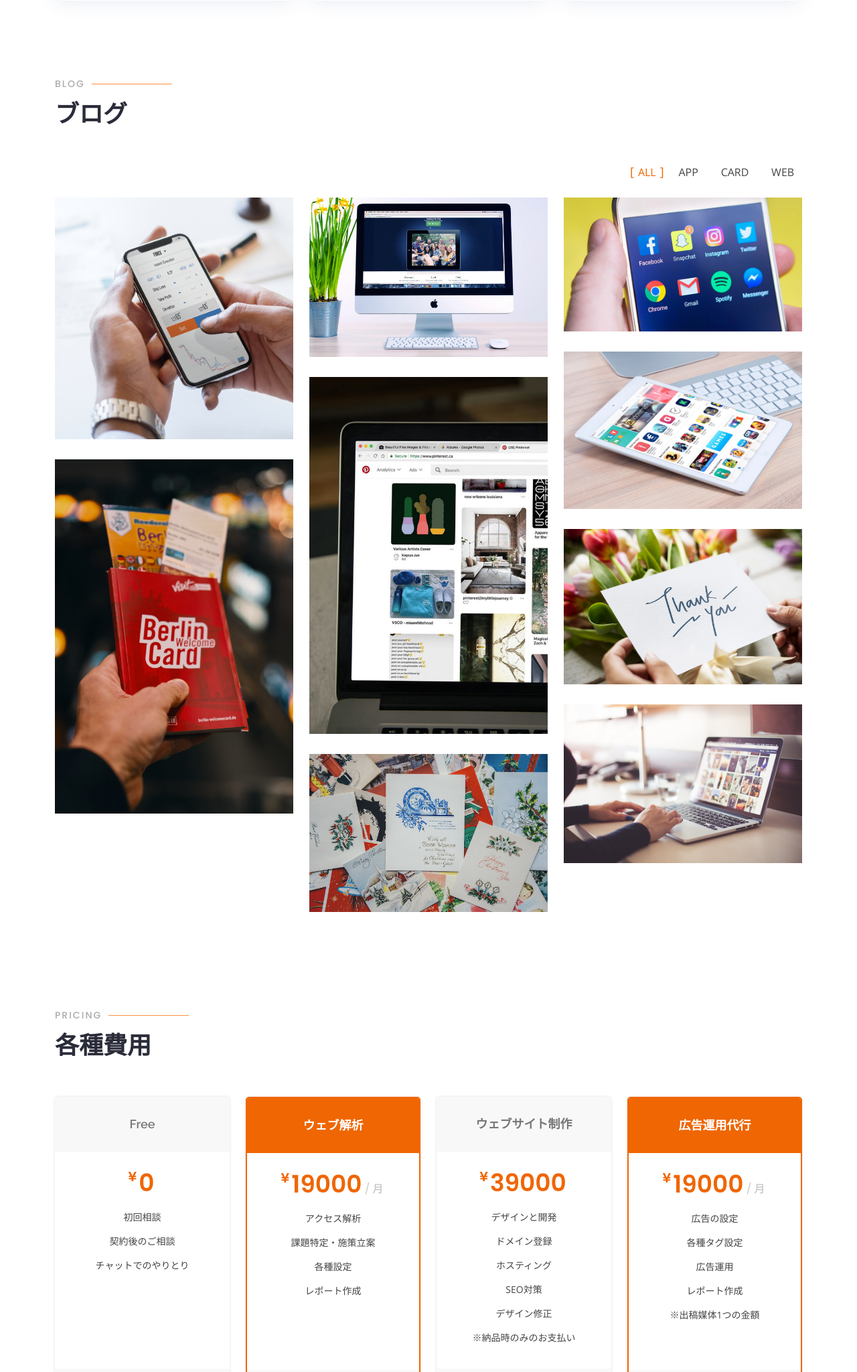
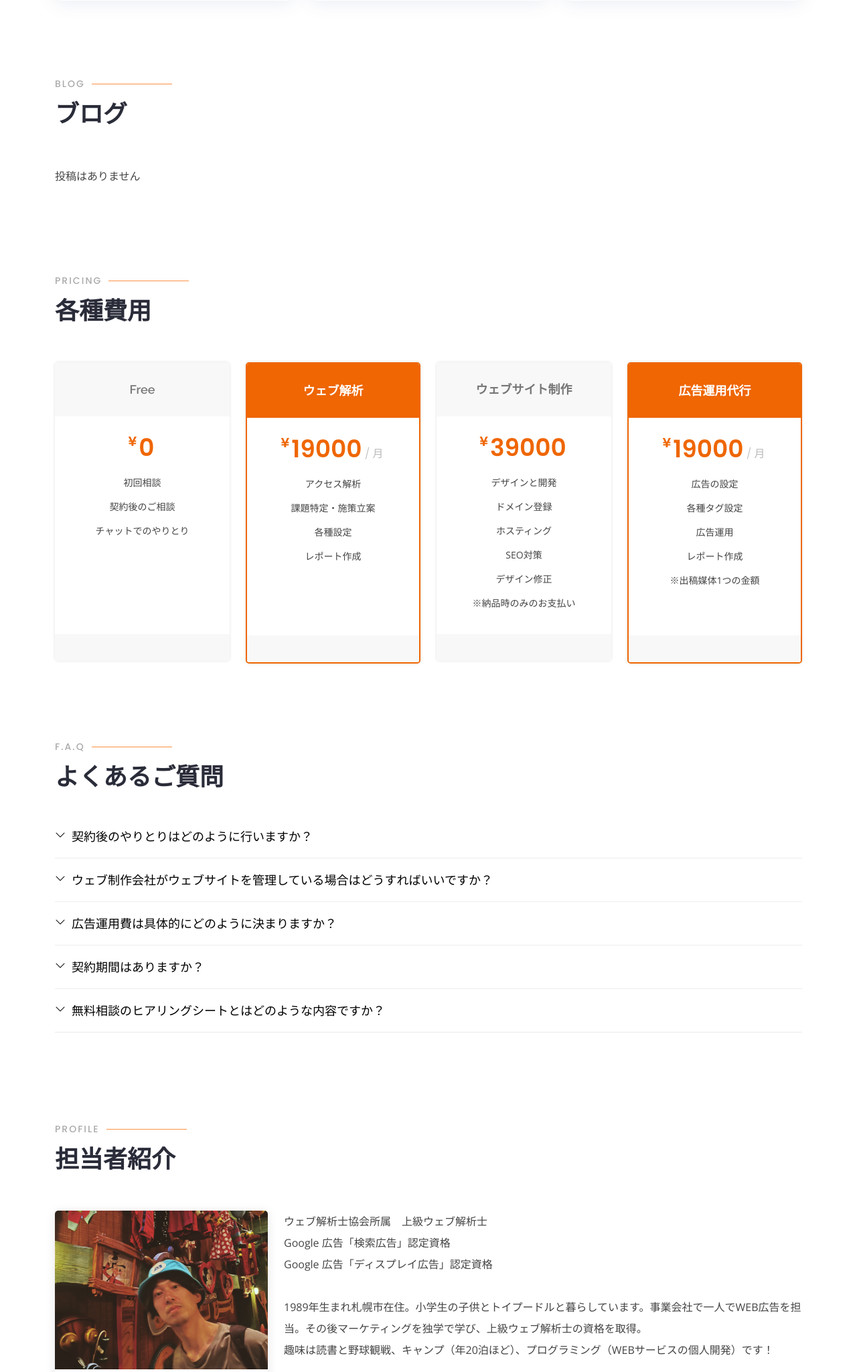
Before and after one commit to hiroshima830/marketing_hp, a Flask app: page / in a window 1280 px wide. Shown: the part 2813-4862 px from the top of the page at 67% size. Run offline with Flask 2, Linux system fonts and the light colour scheme; some libraries are stand-ins or nearby versions.

Commit message:
プロフィール写真

```diff
--- a/templates/index.html
+++ b/templates/index.html
@@ -331,134 +331,133 @@
                 <h2>Blog</h2>
                 <p>ブログ</p>
             </div>
+<p>投稿はありません</p>
+<!--            <ul id="portfolio-flters" class="d-flex justify-content-end" data-aos="fade-up">-->
+<!--                <li data-filter="*" class="filter-active">All</li>-->
+<!--                <li data-filter=".filter-app">App</li>-->
+<!--                <li data-filter=".filter-card">Card</li>-->
+<!--                <li data-filter=".filter-web">Web</li>-->
+<!--            </ul>-->
 
-            <ul id="portfolio-flters" class="d-flex justify-content-end" data-aos="fade-up">
-                <li data-filter="*" class="filter-active">All</li>
-                <li data-filter=".filter-app">App</li>
-                <li data-filter=".filter-card">Card</li>
-                <li data-filter=".filter-web">Web</li>
-            </ul>
+<!--            <div class="row portfolio-container" data-aos="fade-up">-->
+<!--                <div class="col-lg-4 col-md-6 portfolio-item filter-app">-->
+<!--                    <div class="portfolio-img"><img src="static/img/portfolio/portfolio-1.jpg" class="img-fluid" alt="">-->
+<!--                    </div>-->
+<!--                    <div class="portfolio-info">-->
+<!--                        <h4>App 1</h4>-->
+<!--                        <p>App</p>-->
+<!--                        <a href="static/img/portfolio/portfolio-1.jpg" data-gallery="portfolioGallery"-->
+<!--                           class="portfolio-lightbox preview-link" title="App 1"><i class="bx bx-plus"></i></a>-->
+<!--                        <a href="portfolio-details.html" class="details-link" title="More Details"><i-->
+<!--                                class="bx bx-link"></i></a>-->
+<!--                    </div>-->
+<!--                </div>-->
 
-            <div class="row portfolio-container" data-aos="fade-up">
+<!--                <div class="col-lg-4 col-md-6 portfolio-item filter-web">-->
+<!--                    <div class="portfolio-img"><img src="static/img/portfolio/portfolio-2.jpg" class="img-fluid" alt="">-->
+<!--                    </div>-->
+<!--                    <div class="portfolio-info">-->
+<!--                        <h4>Web 3</h4>-->
+<!--                        <p>Web</p>-->
+<!--                        <a href="static/img/portfolio/portfolio-2.jpg" data-gallery="portfolioGallery"-->
+<!--                           class="portfolio-lightbox preview-link" title="Web 3"><i class="bx bx-plus"></i></a>-->
+<!--                        <a href="portfolio-details.html" class="details-link" title="More Details"><i-->
+<!--                                class="bx bx-link"></i></a>-->
+<!--                    </div>-->
+<!--                </div>-->
 
-                <div class="col-lg-4 col-md-6 portfolio-item filter-app">
-                    <div class="portfolio-img"><img src="static/img/portfolio/portfolio-1.jpg" class="img-fluid" alt="">
-                    </div>
-                    <div class="portfolio-info">
-                        <h4>App 1</h4>
-                        <p>App</p>
-                        <a href="static/img/portfolio/portfolio-1.jpg" data-gallery="portfolioGallery"
-                           class="portfolio-lightbox preview-link" title="App 1"><i class="bx bx-plus"></i></a>
-                        <a href="portfolio-details.html" class="details-link" title="More Details"><i
-                                class="bx bx-link"></i></a>
-                    </div>
-                </div>
+<!--                <div class="col-lg-4 col-md-6 portfolio-item filter-app">-->
+<!--                    <div class="portfolio-img"><img src="static/img/portfolio/portfolio-3.jpg" class="img-fluid" alt="">-->
+<!--                    </div>-->
+<!--                    <div class="portfolio-info">-->
+<!--                        <h4>App 2</h4>-->
+<!--                        <p>App</p>-->
+<!--                        <a href="static/img/portfolio/portfolio-3.jpg" data-gallery="portfolioGallery"-->
+<!--                           class="portfolio-lightbox preview-link" title="App 2"><i class="bx bx-plus"></i></a>-->
+<!--                        <a href="portfolio-details.html" class="details-link" title="More Details"><i-->
+<!--                                class="bx bx-link"></i></a>-->
+<!--                    </div>-->
+<!--                </div>-->
 
-                <div class="col-lg-4 col-md-6 portfolio-item filter-web">
-                    <div class="portfolio-img"><img src="static/img/portfolio/portfolio-2.jpg" class="img-fluid" alt="">
-                    </div>
-                    <div class="portfolio-info">
-                        <h4>Web 3</h4>
-                        <p>Web</p>
-                        <a href="static/img/portfolio/portfolio-2.jpg" data-gallery="portfolioGallery"
-                           class="portfolio-lightbox preview-link" title="Web 3"><i class="bx bx-plus"></i></a>
-                        <a href="portfolio-details.html" class="details-link" title="More Details"><i
-                                class="bx bx-link"></i></a>
-                    </div>
-                </div>
+<!--                <div class="col-lg-4 col-md-6 portfolio-item filter-card">-->
+<!--                    <div class="portfolio-img"><img src="static/img/portfolio/portfolio-4.jpg" class="img-fluid" alt="">-->
+<!--                    </div>-->
+<!--                    <div class="portfolio-info">-->
+<!--                        <h4>Card 2</h4>-->
+<!--                        <p>Card</p>-->
+<!--                        <a href="static/img/portfolio/portfolio-4.jpg" data-gallery="portfolioGallery"-->
+<!--                           class="portfolio-lightbox preview-link" title="Card 2"><i class="bx bx-plus"></i></a>-->
+<!--                        <a href="portfolio-details.html" class="details-link" title="More Details"><i-->
+<!--                                class="bx bx-link"></i></a>-->
+<!--                    </div>-->
+<!--                </div>-->
 
-                <div class="col-lg-4 col-md-6 portfolio-item filter-app">
-                    <div class="portfolio-img"><img src="static/img/portfolio/portfolio-3.jpg" class="img-fluid" alt="">
-                    </div>
-                    <div class="portfolio-info">
-                        <h4>App 2</h4>
-                        <p>App</p>
-                        <a href="static/img/portfolio/portfolio-3.jpg" data-gallery="portfolioGallery"
-                           class="portfolio-lightbox preview-link" title="App 2"><i class="bx bx-plus"></i></a>
-                        <a href="portfolio-details.html" class="details-link" title="More Details"><i
-                                class="bx bx-link"></i></a>
-                    </div>
-                </div>
+<!--                <div class="col-lg-4 col-md-6 portfolio-item filter-web">-->
+<!--                    <div class="portfolio-img"><img src="static/img/portfolio/portfolio-5.jpg" class="img-fluid" alt="">-->
+<!--                    </div>-->
+<!--                    <div class="portfolio-info">-->
+<!--                        <h4>Web 2</h4>-->
+<!--                        <p>Web</p>-->
+<!--                        <a href="static/img/portfolio/portfolio-5.jpg" data-gallery="portfolioGallery"-->
+<!--                           class="portfolio-lightbox preview-link" title="Web 2"><i class="bx bx-plus"></i></a>-->
+<!--                        <a href="portfolio-details.html" class="details-link" title="More Details"><i-->
+<!--                                class="bx bx-link"></i></a>-->
+<!--                    </div>-->
+<!--                </div>-->
 
-                <div class="col-lg-4 col-md-6 portfolio-item filter-card">
-                    <div class="portfolio-img"><img src="static/img/portfolio/portfolio-4.jpg" class="img-fluid" alt="">
-                    </div>
-                    <div class="portfolio-info">
-                        <h4>Card 2</h4>
-                        <p>Card</p>
-                        <a href="static/img/portfolio/portfolio-4.jpg" data-gallery="portfolioGallery"
-                           class="portfolio-lightbox preview-link" title="Card 2"><i class="bx bx-plus"></i></a>
-                        <a href="portfolio-details.html" class="details-link" title="More Details"><i
-                                class="bx bx-link"></i></a>
-                    </div>
-                </div>
+<!--                <div class="col-lg-4 col-md-6 portfolio-item filter-app">-->
+<!--                    <div class="portfolio-img"><img src="static/img/portfolio/portfolio-6.jpg" class="img-fluid" alt="">-->
+<!--                    </div>-->
+<!--                    <div class="portfolio-info">-->
+<!--                        <h4>App 3</h4>-->
+<!--                        <p>App</p>-->
+<!--                        <a href="static/img/portfolio/portfolio-6.jpg" data-gallery="portfolioGallery"-->
+<!--                           class="portfolio-lightbox preview-link" title="App 3"><i class="bx bx-plus"></i></a>-->
+<!--                        <a href="portfolio-details.html" class="details-link" title="More Details"><i-->
+<!--                                class="bx bx-link"></i></a>-->
+<!--                    </div>-->
+<!--                </div>-->
 
-                <div class="col-lg-4 col-md-6 portfolio-item filter-web">
-                    <div class="portfolio-img"><img src="static/img/portfolio/portfolio-5.jpg" class="img-fluid" alt="">
-                    </div>
-                    <div class="portfolio-info">
-                        <h4>Web 2</h4>
-                        <p>Web</p>
-                        <a href="static/img/portfolio/portfolio-5.jpg" data-gallery="portfolioGallery"
-                           class="portfolio-lightbox preview-link" title="Web 2"><i class="bx bx-plus"></i></a>
-                        <a href="portfolio-details.html" class="details-link" title="More Details"><i
-                                class="bx bx-link"></i></a>
-                    </div>
-                </div>
+<!--                <div class="col-lg-4 col-md-6 portfolio-item filter-card">-->
+<!--                    <div class="portfolio-img"><img src="static/img/portfolio/portfolio-7.jpg" class="img-fluid" alt="">-->
+<!--                    </div>-->
+<!--                    <div class="portfolio-info">-->
+<!--                        <h4>Card 1</h4>-->
+<!--                        <p>Card</p>-->
+<!--                        <a href="static/img/portfolio/portfolio-7.jpg" data-gallery="portfolioGallery"-->
+<!--                           class="portfolio-lightbox preview-link" title="Card 1"><i class="bx bx-plus"></i></a>-->
+<!--                        <a href="portfolio-details.html" class="details-link" title="More Details"><i-->
+<!--                                class="bx bx-link"></i></a>-->
+<!--                    </div>-->
+<!--                </div>-->
 
-                <div class="col-lg-4 col-md-6 portfolio-item filter-app">
-                    <div class="portfolio-img"><img src="static/img/portfolio/portfolio-6.jpg" class="img-fluid" alt="">
-                    </div>
-                    <div class="portfolio-info">
-                        <h4>App 3</h4>
-                        <p>App</p>
-                        <a href="static/img/portfolio/portfolio-6.jpg" data-gallery="portfolioGallery"
-                           class="portfolio-lightbox preview-link" title="App 3"><i class="bx bx-plus"></i></a>
-                        <a href="portfolio-details.html" class="details-link" title="More Details"><i
-                                class="bx bx-link"></i></a>
-                    </div>
-                </div>
+<!--                <div class="col-lg-4 col-md-6 portfolio-item filter-card">-->
+<!--                    <div class="portfolio-img"><img src="static/img/portfolio/portfolio-8.jpg" class="img-fluid" alt="">-->
+<!--                    </div>-->
+<!--                    <div class="portfolio-info">-->
+<!--                        <h4>Card 3</h4>-->
+<!--                        <p>Card</p>-->
+<!--                        <a href="static/img/portfolio/portfolio-8.jpg" data-gallery="portfolioGallery"-->
+<!--                           class="portfolio-lightbox preview-link" title="Card 3"><i class="bx bx-plus"></i></a>-->
+<!--                        <a href="portfolio-details.html" class="details-link" title="More Details"><i-->
+<!--                                class="bx bx-link"></i></a>-->
+<!--                    </div>-->
+<!--                </div>-->
 
-                <div class="col-lg-4 col-md-6 portfolio-item filter-card">
-                    <div class="portfolio-img"><img src="static/img/portfolio/portfolio-7.jpg" class="img-fluid" alt="">
-                    </div>
-                    <div class="portfolio-info">
-                        <h4>Card 1</h4>
-                        <p>Card</p>
-                        <a href="static/img/portfolio/portfolio-7.jpg" data-gallery="portfolioGallery"
-                           class="portfolio-lightbox preview-link" title="Card 1"><i class="bx bx-plus"></i></a>
-                        <a href="portfolio-details.html" class="details-link" title="More Details"><i
-                                class="bx bx-link"></i></a>
-                    </div>
-                </div>
+<!--                <div class="col-lg-4 col-md-6 portfolio-item filter-web">-->
+<!--                    <div class="portfolio-img"><img src="static/img/portfolio/portfolio-9.jpg" class="img-fluid" alt="">-->
+<!--                    </div>-->
+<!--                    <div class="portfolio-info">-->
+<!--                        <h4>Web 3</h4>-->
+<!--                        <p>Web</p>-->
+<!--                        <a href="static/img/portfolio/portfolio-9.jpg" data-gallery="portfolioGallery"-->
+<!--                           class="portfolio-lightbox preview-link" title="Web 3"><i class="bx bx-plus"></i></a>-->
+<!--                        <a href="portfolio-details.html" class="details-link" title="More Details"><i-->
+<!--                                class="bx bx-link"></i></a>-->
+<!--                    </div>-->
+<!--                </div>-->
 
-                <div class="col-lg-4 col-md-6 portfolio-item filter-card">
-                    <div class="portfolio-img"><img src="static/img/portfolio/portfolio-8.jpg" class="img-fluid" alt="">
-                    </div>
-                    <div class="portfolio-info">
-                        <h4>Card 3</h4>
-                        <p>Card</p>
-                        <a href="static/img/portfolio/portfolio-8.jpg" data-gallery="portfolioGallery"
-                           class="portfolio-lightbox preview-link" title="Card 3"><i class="bx bx-plus"></i></a>
-                        <a href="portfolio-details.html" class="details-link" title="More Details"><i
-                                class="bx bx-link"></i></a>
-                    </div>
-                </div>
-
-                <div class="col-lg-4 col-md-6 portfolio-item filter-web">
-                    <div class="portfolio-img"><img src="static/img/portfolio/portfolio-9.jpg" class="img-fluid" alt="">
-                    </div>
-                    <div class="portfolio-info">
-                        <h4>Web 3</h4>
-                        <p>Web</p>
-                        <a href="static/img/portfolio/portfolio-9.jpg" data-gallery="portfolioGallery"
-                           class="portfolio-lightbox preview-link" title="Web 3"><i class="bx bx-plus"></i></a>
-                        <a href="portfolio-details.html" class="details-link" title="More Details"><i
-                                class="bx bx-link"></i></a>
-                    </div>
-                </div>
-
-            </div>
+<!--            </div>-->
 
         </div>
     </section><!-- End Portfolio Section -->
@@ -575,7 +574,7 @@
                         ウェブ制作会社がウェブサイトを管理している場合はどうすればいいですか？ <i class="bi bi-chevron-down icon-show"></i><i
                             class="bi bi-chevron-up icon-close"></i></div>
                     <div id="faq2" class="collapse" data-bs-parent=".faq-list">
-                        <p>ウェブ制作会社と直接やりとりを行い、デザインの修正やタグの設置などの作業をお客様を介さずに対応いたします。 </p>
+                        <p>契約状況を確認の上、可能な限りウェブ制作会社と直接やりとりを行います。デザインの修正やタグの設置などの作業をお客様を介さずに対応いたします。 </p>
                     </div>
                 </li>
 
@@ -605,7 +604,7 @@
                             class="bi bi-chevron-up icon-close"></i></div>
                     <div id="faq5" class="collapse" data-bs-parent=".faq-list">
                         <p>
-                            対象となる業務内容や予算の目安、目標CPAやKPIについてお伺いいたします。もし不明な点がございましたら、空欄でも構いませんのでお知らせください。 </p>
+                            対象となる業務内容やそのターゲット、既に取り組んでいる施策などをお聞きします。もし不明な点がございましたら、空欄でも構いませんのでお知らせください。 </p>
                     </div>
                 </li>
             </ul>
@@ -625,7 +624,7 @@
                 <div class="original_a">
                     <div class="member" data-aos="fade-up">
                         <div class="member-img">
-                            <img src="static/img/team/team-1.jpg" class="img-fluid" alt="">
+                            <img src="static/img/profile.jpg" class="img-fluid" alt="">
                             <div class="social">
                                 <a href="https://twitter.com/mugwort51"><i class="bi bi-twitter"></i></a>
                                 <!--<a href=""><i class="bi bi-facebook"></i></a>
@@ -634,8 +633,7 @@
                             </div>
                         </div>
                         <div class="member-info">
-                            <h4>廣嶋　優</h4>
-                            <span>Hiroshima Yu</span>
+                            <h4>Yu Hiroshima</h4>
                             <span>WEBマーケター</span>
                         </div>
                     </div>
@@ -647,7 +645,7 @@
                         Google 広告「ディスプレイ広告」認定資格<br>
                         <br>
                         1989年生まれ札幌市在住。小学生の子供とトイプードルと暮らしています。事業会社で一人でWEB広告を担当。その後マーケティングを独学で学び、上級ウェブ解析士の資格を取得。<br>
-                        趣味は野球観戦と、キャンプ（年20泊ほど）、プログラミング（WEBサービスの個人開発）です！<br>
+                        趣味は読書と野球観戦、キャンプ（年20泊ほど）、プログラミング（WEBサービスの個人開発）です！<br>
                     </p>
                 </div>
             </div>
--- a/templates/layout.html
+++ b/templates/layout.html
@@ -6,7 +6,7 @@
     <meta content="width=device-width, initial-scale=1.0" name="viewport">
 
     <title>BULLPEN</title>
-    <meta content="" name="description">
+    <meta content="個人事業主のための戦略的なウェブマーケティングパートナー - ブランドを育て、競争力を高める" name="description">
     <meta content="" name="keywords">
 
     <!-- Favicons -->
```
Also changed, not shown: static/img/profile.JPG (added).
